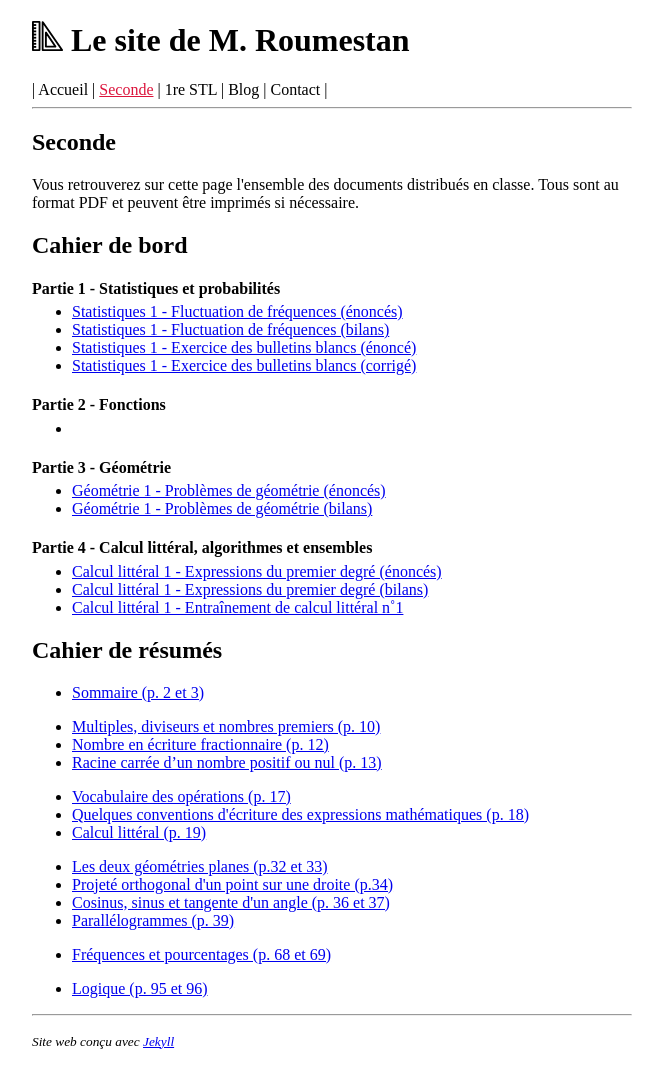
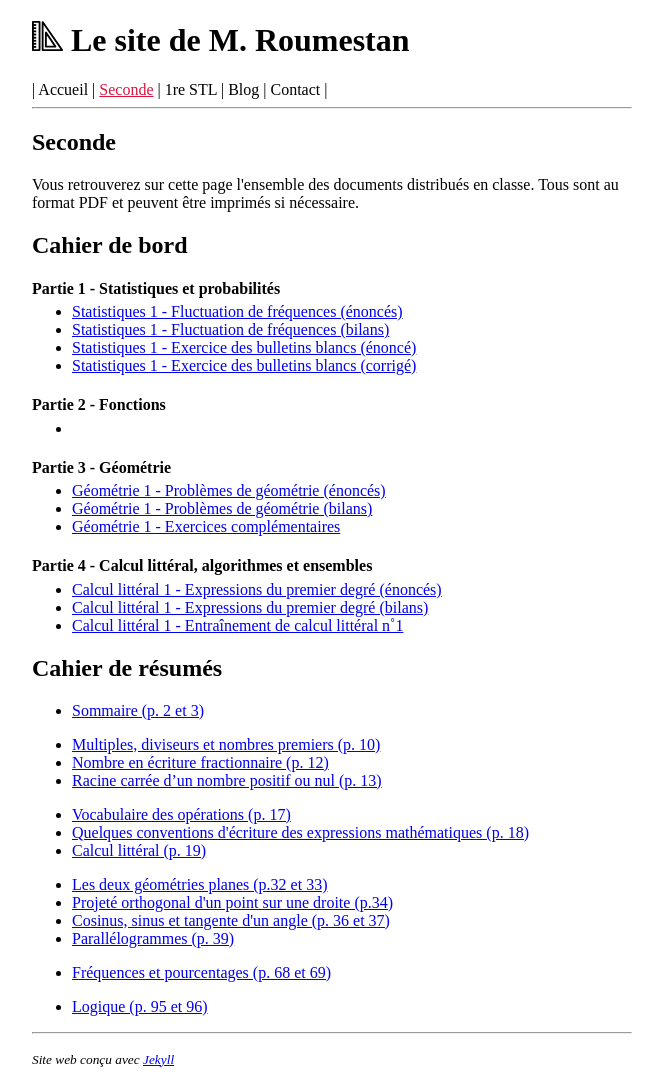
Before and after one commit to roumesta/roumestan.github.io, a Jekyll site: the page built from seconde.html, in a window 1280 px wide. Shown: the whole page, without its empty margins (308-971 px from the left). Built offline with Jekyll 4.4.1, drawn with Linux system fonts in a browser that asks for light colours.

Commit message:
Ajout exos complementaires G1

```diff
--- a/_data/documents_seconde.yml
+++ b/_data/documents_seconde.yml
@@ -22,6 +22,8 @@
   link: G1_enonces.pdf
 - name: Géométrie 1 - Problèmes de géométrie (bilans)
   link: G1_bilans.pdf
+- name: Géométrie 1 - Exercices complémentaires
+  link: G1_exercices_complementaires.pdf
 
 # PARTIE 4
 - name: PART
```
Also changed, not shown: 1 other file.
